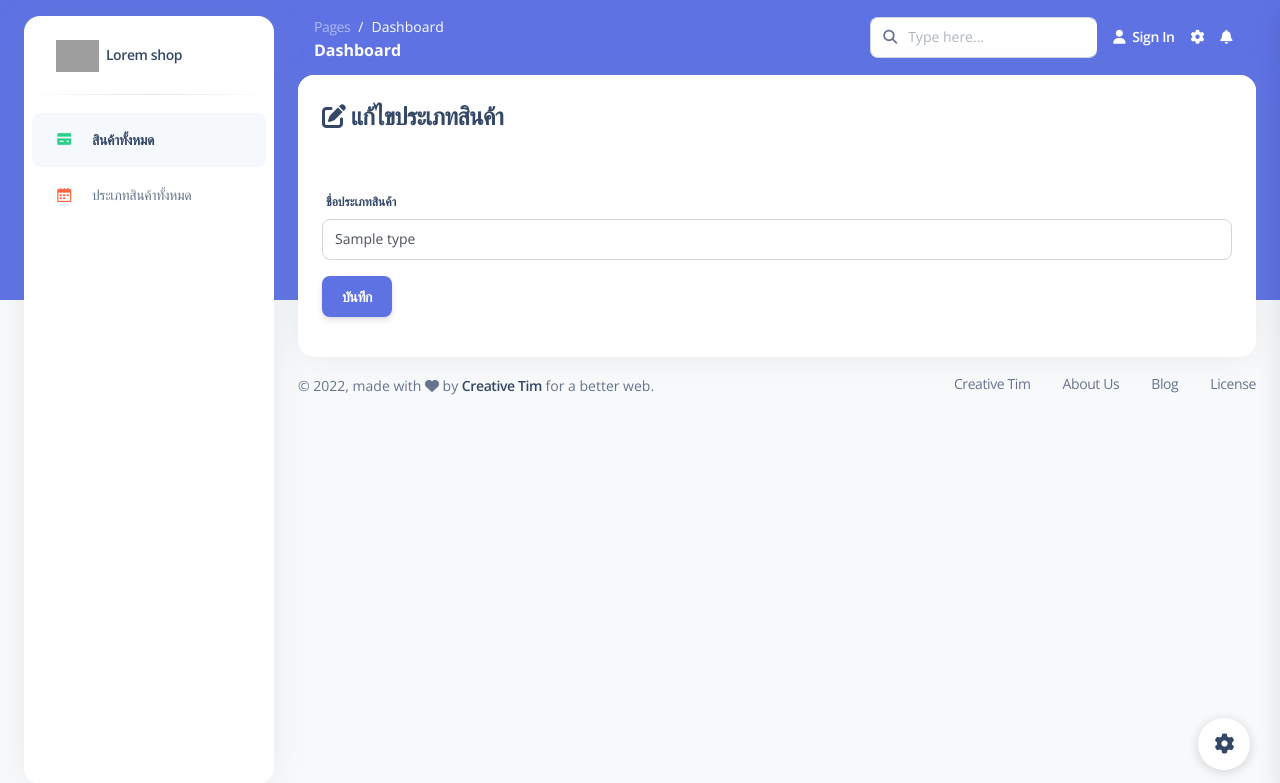
After one commit to slapexs/laravel_onclass, a Laravel app: page /product_types/edit/1 in a window 1280 px wide. The commit adds this page. Shown: the top 783 px of the page. Run offline with Laravel 9, Linux system fonts and the light colour scheme; tables that the repository leaves empty hold one stand-in row (values such as "Sample post"); some libraries are stand-ins or nearby versions; grey boxes are pictures that could not be loaded.

Commit message:
Function edit product type

```diff
--- a/app/Http/Controllers/ProductController.php
+++ b/app/Http/Controllers/ProductController.php
@@ -93,7 +93,7 @@ class ProductController extends Controller
      */
     public function edit($id)
     {
-        //
+       //
     }
 
     /**
@@ -105,7 +105,7 @@ class ProductController extends Controller
      */
     public function update(Request $request, $id)
     {
-        //
+
     }
 
     /**
--- a/app/Http/Controllers/ProductTypeController.php
+++ b/app/Http/Controllers/ProductTypeController.php
@@ -69,7 +69,8 @@ class ProductTypeController extends Controller
      */
     public function edit($id)
     {
-        //
+        $product_type = ProductType::find($id);
+        return view('product_type.edit')->with('product_type', $product_type);
     }
 
     /**
@@ -81,7 +82,17 @@ class ProductTypeController extends Controller
      */
     public function update(Request $request, $id)
     {
-        //
+        $rules = [
+            'product_type_name' => 'required'
+        ];
+
+        $request->validate($rules);
+        $update = ProductType::find($id);
+        $update->name = $request->product_type_name;
+        $update->save();
+
+        return redirect()->route('product_types.index')->with('status', 'Product type updated!');
+
     }
 
     /**
@@ -95,6 +106,5 @@ class ProductTypeController extends Controller
 
         ProductType::destroy($id);
         return back();
-
     }
 }
--- /dev/null
+++ b/resources/views/product_type/edit.blade.php
@@ -0,0 +1,23 @@
+@extends('layouts.argon')
+@section('content')
+    <div class="container">
+        <div class="card">
+            <div class="card-header">
+                <h4><i class="fas fa-edit"></i> แก้ไขประเภทสินค้า</h4>
+            </div>
+
+            <div class="card-body">
+                {!! Form::open(['url' => route('product_types.update',$product_type->id)]); !!}
+                <div class="form-group">
+                    {!! Form::label('product_type_name', 'ชื่อประเภทสินค้า'); !!}
+                    {!! Form::text('product_type_name', $product_type->name, ['class' => 'form-control']); !!}
+                </div>
+
+                <div class="mt-2">
+                    {!! Form::submit('บันทึก', ['class' => 'btn btn-primary']); !!}
+                </div>
+                {!! Form::close(); !!}
+            </div>
+        </div>
+    </div>
+@endsection
--- a/resources/views/product_type/index.blade.php
+++ b/resources/views/product_type/index.blade.php
@@ -52,7 +52,7 @@
                             <form class="delete" action="{{route('product_types.destroy',$item->id)}}" method="POST">
                                 <input type="hidden" name="_method" value="DELETE">
                                 {{ csrf_field() }}
-                                <a href="{{route('products.edit', $item->id)}}" class="btn btn-sm btn-outline-success"> <i class="fa fa-edit"></i> แก้ไข</a>
+                                <a href="{{url('product_types/edit',$item->id)}}" class="btn btn-sm btn-outline-success"> <i class="fa fa-edit"></i> แก้ไข</a>
                                 <button type="submit" class="btn btn-sm btn-outline-danger"> <i class="fa fa-trash"></i> ลบ</button>
                             </form>
                         </td>
--- a/routes/web.php
+++ b/routes/web.php
@@ -1,5 +1,7 @@
 <?php
 
+use App\Http\Controllers\ProductController;
+use App\Http\Controllers\ProductTypeController;
 use App\Http\Controllers\WebController;
 use Illuminate\Support\Facades\Route;
 
@@ -18,3 +20,6 @@ Route::post('register', 'App\Http\Controllers\RegistrationController@store');
 
 Route::resource('product_types', 'App\Http\Controllers\ProductTypeController');
 Route::resource('products', 'App\Http\Controllers\ProductController');
+
+Route::get('/product_types/edit/{id}', [ProductTypeController::class, 'edit']);
+Route::post('/product_types/{id}', [ProductTypeController::class, 'update']);
```
Also changed, not shown: 1 other file.
